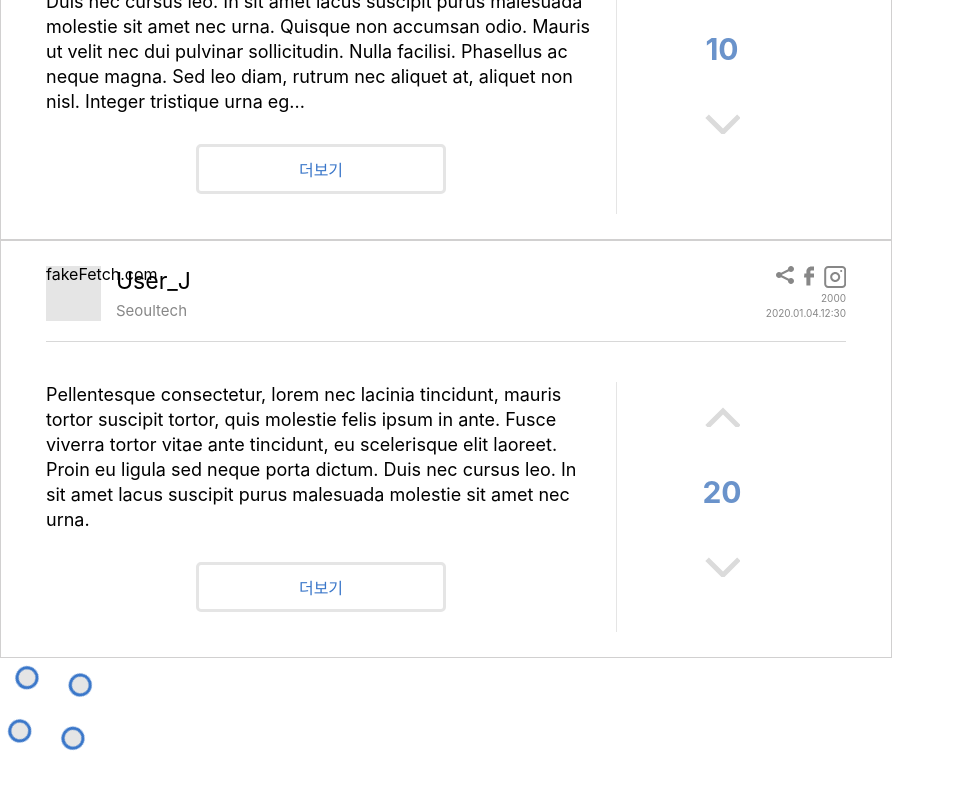
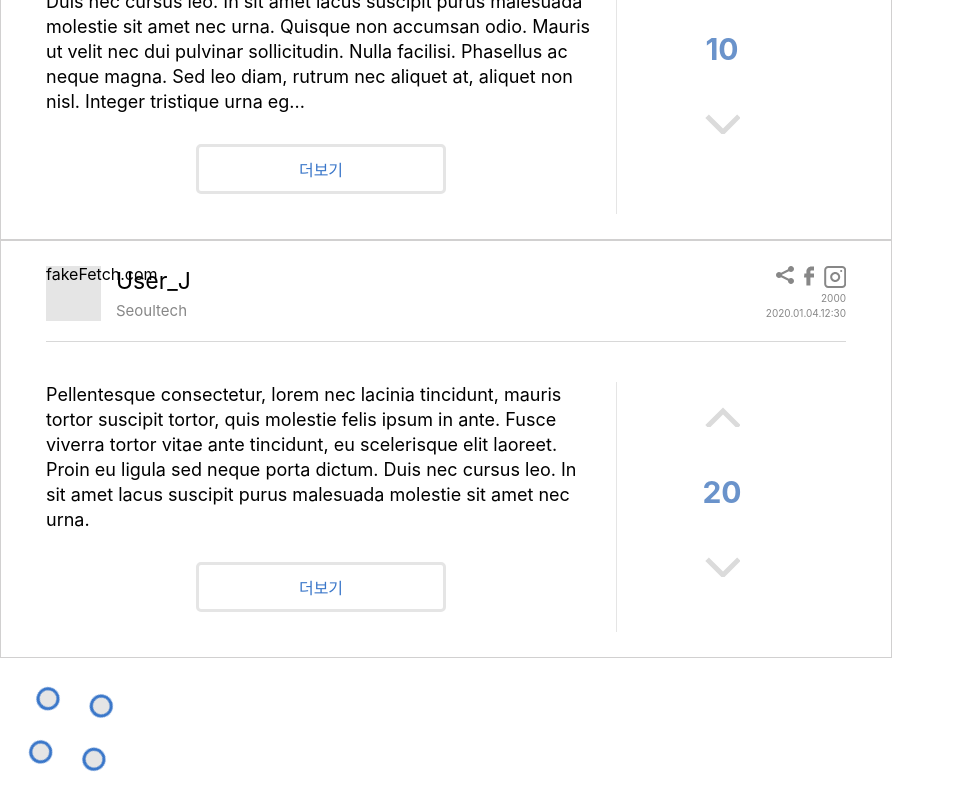
Before and after one commit to DINTeam/do-it-news-web-front, a Next.js app: page / in a window 1280 px wide. Shown: the part 8252-9052 px from the top of the page, without its empty margins (0-955 px from the left). Before the commit the page ends 9031 px from the top, so only its background shows below. Built offline with nearby package versions, Linux system fonts and the light colour scheme.

Commit message:
[Fix] loading spinner가 회전하면서 부모 box의 크기를 넘지 않도록 수정

```diff
--- a/components/loadingSpinner/index.js
+++ b/components/loadingSpinner/index.js
@@ -3,6 +3,7 @@ import styles from './loadingSpinner.module.css';
 const LoadingSpinner = () => {
   return (
     <div className={`${styles.loading}`}>
+      <div className={`${styles.loadingSpinnerWrapper}`}>
         <div className={`${styles.loadingSpinner}`}>
           <svg className={`${styles.svg}`}>
             <circle cx="50" cy="12" r="10" className={`${styles.circle}`} />
@@ -12,6 +13,7 @@ const LoadingSpinner = () => {
           </svg>
         </div>
       </div>
+    </div>
   );
 };
 
--- a/components/loadingSpinner/loadingSpinner.module.css
+++ b/components/loadingSpinner/loadingSpinner.module.css
@@ -1,5 +1,15 @@
 .loading {
   display: inline-block;
+  width: 142px;
+  height: 142px;
+}
+
+.loadingSpinnerWrapper {
+  display: flex;
+  justify-content: center;
+  align-items: center;
+  width: 100%;
+  height: 100%;
 }
 
 .svg {
@@ -14,10 +24,9 @@
 }
 
 .loadingSpinner {
+  display: inline-block;
   width: 100px;
   height: 100px;
-  margin: 0 auto;
-  padding: 0;
 
   /* webkit */
   -webkit-animation-name: spin;
```
Lines whose indentation alone changed are shown as unchanged.
